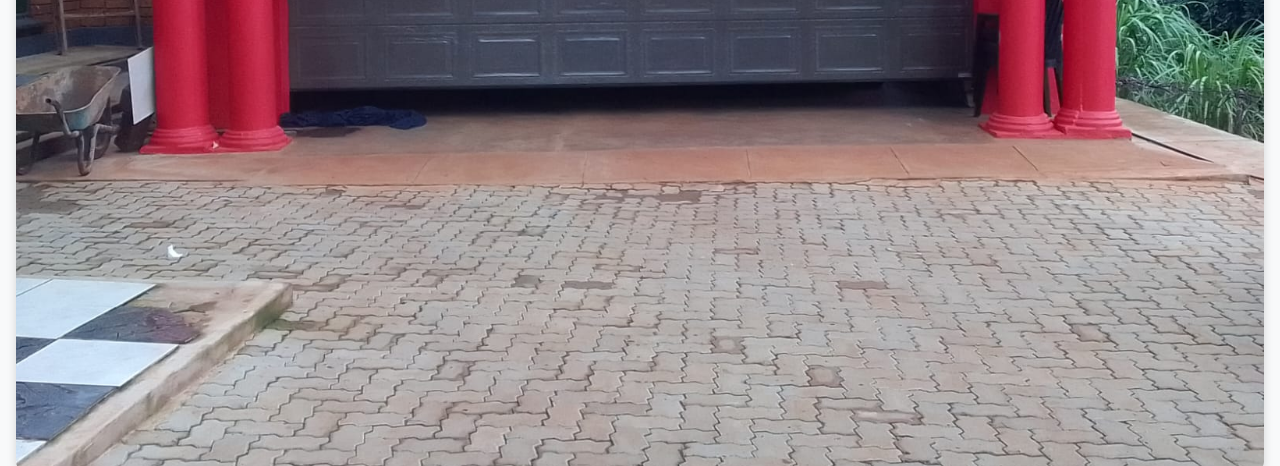
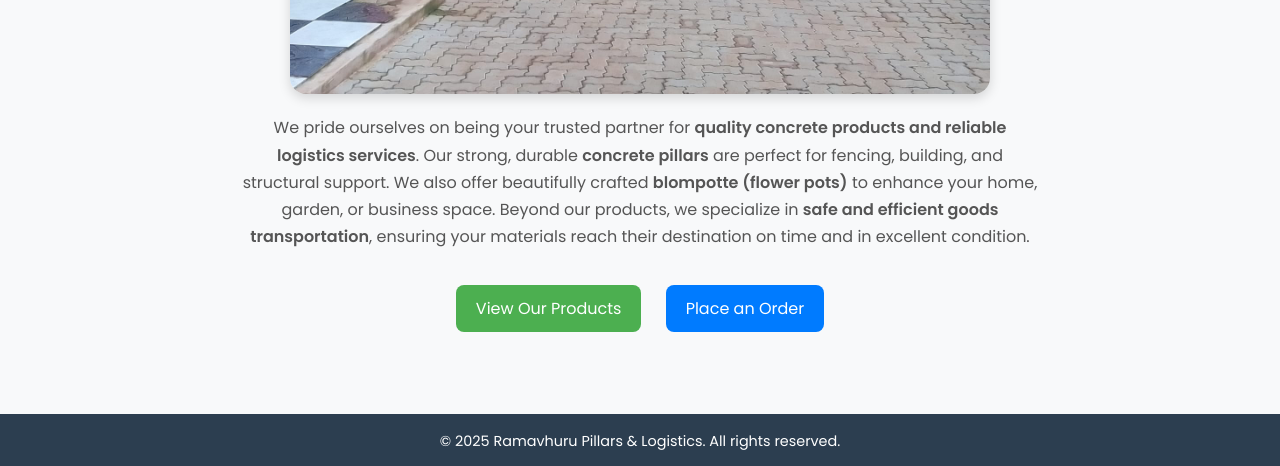
Before and after one commit to User24471/Ramavhuru, a plain HTML site: page index.html in a window 1280 px wide. Shown: the part 970-1436 px from the top of the page. Drawn offline with Linux system fonts and the light colour scheme.

Commit message:
adding css for home page

```diff
--- a/css/styles.css
+++ b/css/styles.css
@@ -289,3 +289,73 @@ form button:hover {
 .dark-mode .dark-toggle {
   color: #f5f5f5;
 }
+
+/* ---------- HOME MAIN SECTION ---------- */
+.home-main {
+  text-align: center;
+  padding: 40px 20px;
+  line-height: 1.7;
+}
+
+.home-main h1 {
+  font-size: 2rem;
+  color: #333;
+  margin-bottom: 15px;
+}
+
+.home-main p {
+  max-width: 800px;
+  margin: 0 auto 20px;
+  color: #555;
+}
+
+.main-image {
+  width: 90%;
+  max-width: 700px;
+  border-radius: 16px;
+  box-shadow: 0 4px 12px rgba(0,0,0,0.15);
+  margin: 20px auto;
+  display: block;
+}
+
+/* Buttons */
+.home-buttons {
+  margin-top: 25px;
+}
+
+.btn {
+  display: inline-block;
+  padding: 10px 20px;
+  margin: 10px;
+  background-color: #4CAF50;
+  color: white;
+  border-radius: 8px;
+  text-decoration: none;
+  transition: 0.3s;
+}
+
+.btn:hover {
+  background-color: #388E3C;
+}
+
+.order-btn {
+  background-color: #007bff;
+}
+
+.order-btn:hover {
+  background-color: #0056b3;
+}
+
+/* ---------- DARK MODE ---------- */
+.dark-mode .home-main h1,
+.dark-mode .home-main p {
+  color: #f5f5f5;
+}
+
+.dark-mode .btn {
+  color: #f5f5f5;
+}
+
+.dark-mode .main-image {
+  box-shadow: 0 4px 12px rgba(255,255,255,0.1);
+}
```
